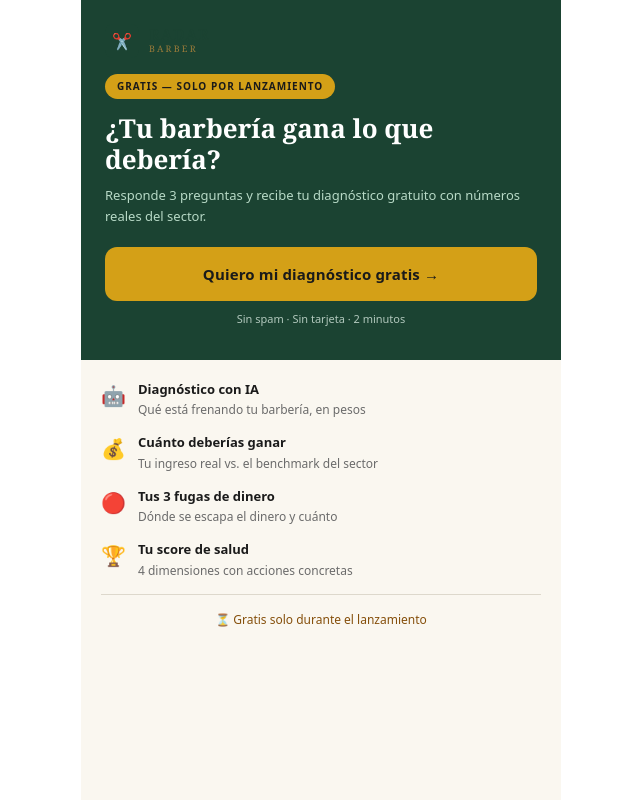
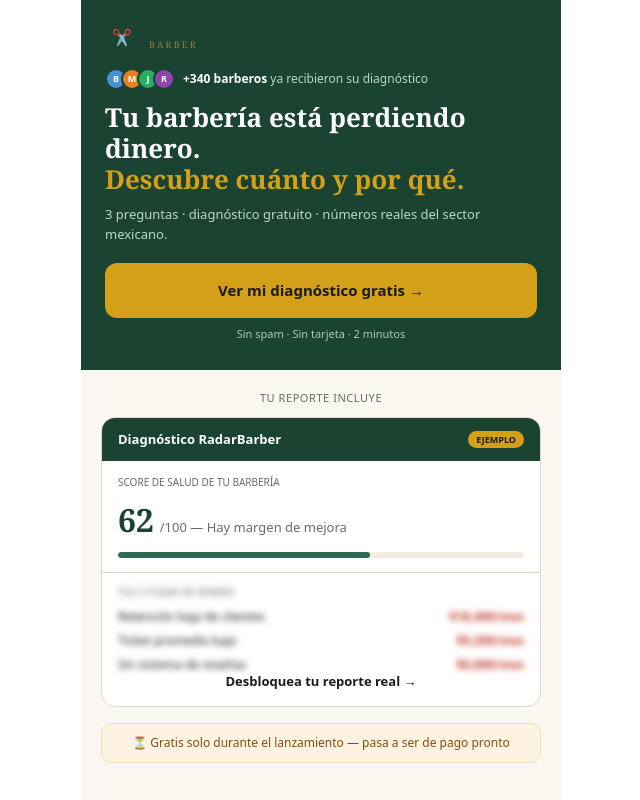
Before and after one commit to etorresborn-cmyk/radarbarber, a Next.js app: page / in a window 1280 px wide. Shown: the whole page, without its empty margins (319-959 px from the left). Built offline with nearby package versions, Linux system fonts and the light colour scheme.

Commit message:
feat: landing con prueba social y preview del reporte

```diff
--- a/app/page.jsx
+++ b/app/page.jsx
@@ -546,40 +546,56 @@ export default function Home() {
   // ── INICIO ───────────────────────────────────────────────────────────────────
   if (pantalla === "inicio") return (
     <div style={{ background: CREMA, minHeight: "100vh", fontFamily: "Georgia, serif", maxWidth: 480, margin: "0 auto", display: "flex", flexDirection: "column" }}>
-      {/* HERO — todo visible sin scroll en móvil */}
-      <div style={{ background: VERDE, padding: "24px 24px 32px", flex: "none" }}>
+      <div style={{ background: VERDE, padding: "20px 24px 28px", flex: "none" }}>
         <Logo />
-        <div style={{ background: "#D4A017", color: "#1A1A1A", fontSize: 10, fontWeight: 700, letterSpacing: "0.1em", fontFamily: "system-ui", padding: "5px 12px", borderRadius: 20, display: "inline-block", marginTop: 16, marginBottom: 14 }}>GRATIS — SOLO POR LANZAMIENTO</div>
-        <h1 style={{ color: BLANCO, fontSize: 26, fontWeight: 700, lineHeight: 1.2, margin: "0 0 10px", fontFamily: "Georgia, serif" }}>
-          ¿Tu barbería gana lo que debería?
+        <div style={{ display: "flex", alignItems: "center", gap: 8, marginTop: 14, marginBottom: 12 }}>
+          <div style={{ display: "flex" }}>
+            {["#4A90D9","#E67E22","#27AE60","#8E44AD"].map((c, i) => (
+              <div key={i} style={{ width: 22, height: 22, borderRadius: "50%", background: c, border: "2px solid #1B4332", marginLeft: i > 0 ? -6 : 0, fontSize: 9, color: "#fff", display: "flex", alignItems: "center", justifyContent: "center", fontFamily: "system-ui", fontWeight: 700 }}>{["B","M","J","R"][i]}</div>
+            ))}
+          </div>
+          <span style={{ color: VERDE_CLARO, fontSize: 12, fontFamily: "system-ui" }}><strong style={{ color: BLANCO }}>+340 barberos</strong> ya recibieron su diagnóstico</span>
+        </div>
+        <h1 style={{ color: BLANCO, fontSize: 26, fontWeight: 700, lineHeight: 1.2, margin: "0 0 8px", fontFamily: "Georgia, serif" }}>
+          Tu barbería está perdiendo dinero.<br /><span style={{ color: "#D4A017" }}>Descubre cuánto y por qué.</span>
         </h1>
-        <p style={{ color: VERDE_CLARO, fontSize: 13, lineHeight: 1.6, margin: "0 0 20px", fontFamily: "system-ui" }}>
-          Responde 3 preguntas y recibe tu diagnóstico gratuito con números reales del sector.
-        </p>
-        <button onClick={() => { track("cta_landing_click"); setPantalla("formulario"); }} style={{ width: "100%", background: "#D4A017", color: "#1A1A1A", border: "none", borderRadius: 12, padding: "16px", fontSize: 15, fontWeight: 700, cursor: "pointer", fontFamily: "system-ui", letterSpacing: "0.01em" }}>
-          Quiero mi diagnóstico gratis →
-        </button>
-        <p style={{ color: VERDE_SUAVE, fontSize: 11, textAlign: "center", marginTop: 10, fontFamily: "system-ui", opacity: 0.8 }}>Sin spam · Sin tarjeta · 2 minutos</p>
+        <p style={{ color: VERDE_CLARO, fontSize: 13, lineHeight: 1.6, margin: "0 0 18px", fontFamily: "system-ui" }}>3 preguntas · diagnóstico gratuito · números reales del sector mexicano.</p>
+        <button onClick={() => { track("cta_landing_click"); setPantalla("formulario"); }} style={{ width: "100%", background: "#D4A017", color: "#1A1A1A", border: "none", borderRadius: 12, padding: "16px", fontSize: 15, fontWeight: 700, cursor: "pointer", fontFamily: "system-ui" }}>Ver mi diagnóstico gratis →</button>
+        <p style={{ color: VERDE_SUAVE, fontSize: 11, textAlign: "center", marginTop: 8, fontFamily: "system-ui", opacity: 0.8 }}>Sin spam · Sin tarjeta · 2 minutos</p>
       </div>
-      {/* BENEFICIOS — debajo del fold, para quien quiere saber más */}
-      <div style={{ padding: "20px 20px 24px" }}>
-        {[
-          ["🤖", "Diagnóstico con IA", "Qué está frenando tu barbería, en pesos"],
-          ["💰", "Cuánto deberías ganar", "Tu ingreso real vs. el benchmark del sector"],
-          ["🔴", "Tus 3 fugas de dinero", "Dónde se escapa el dinero y cuánto"],
-          ["🏆", "Tu score de salud", "4 dimensiones con acciones concretas"],
-        ].map(([ic, t, d]) => (
-          <div key={t} style={{ display: "flex", gap: 12, marginBottom: 14, alignItems: "flex-start" }}>
-            <div style={{ fontSize: 20, flexShrink: 0, marginTop: 1 }}>{ic}</div>
-            <div>
-              <div style={{ color: CARBON, fontSize: 13, fontWeight: 700, fontFamily: "system-ui", marginBottom: 2 }}>{t}</div>
-              <div style={{ color: GRIS, fontSize: 12, lineHeight: 1.5, fontFamily: "system-ui" }}>{d}</div>
+      <div style={{ padding: "20px 20px 0" }}>
+        <div style={{ color: GRIS, fontSize: 11, fontFamily: "system-ui", textAlign: "center", marginBottom: 10, letterSpacing: "0.05em", textTransform: "uppercase" }}>Tu reporte incluye</div>
+        <div style={{ background: BLANCO, borderRadius: 14, border: `1px solid ${GRIS_BORDE}`, overflow: "hidden", marginBottom: 16 }}>
+          <div style={{ background: VERDE, padding: "12px 16px", display: "flex", justifyContent: "space-between", alignItems: "center" }}>
+            <span style={{ color: BLANCO, fontSize: 13, fontWeight: 700, fontFamily: "system-ui" }}>Diagnóstico RadarBarber</span>
+            <span style={{ background: "#D4A017", color: "#1A1A1A", fontSize: 9, fontWeight: 700, fontFamily: "system-ui", padding: "2px 8px", borderRadius: 10 }}>EJEMPLO</span>
+          </div>
+          <div style={{ padding: "14px 16px", borderBottom: `1px solid ${GRIS_BORDE}` }}>
+            <div style={{ color: GRIS, fontSize: 10, fontFamily: "system-ui", marginBottom: 6 }}>SCORE DE SALUD DE TU BARBERÍA</div>
+            <div style={{ display: "flex", alignItems: "baseline", gap: 6 }}>
+              <span style={{ color: VERDE, fontSize: 32, fontWeight: 700, fontFamily: "Georgia, serif" }}>62</span>
+              <span style={{ color: GRIS, fontSize: 13, fontFamily: "system-ui" }}>/100 — Hay margen de mejora</span>
+            </div>
+            <div style={{ background: CREMA2, borderRadius: 6, height: 6, marginTop: 8, overflow: "hidden" }}>
+              <div style={{ background: VERDE2, width: "62%", height: "100%", borderRadius: 6 }} />
             </div>
           </div>
-        ))}
-        <div style={{ borderTop: `1px solid ${GRIS_BORDE}`, paddingTop: 16, marginTop: 4, textAlign: "center", color: "#854F0B", fontSize: 12, fontFamily: "system-ui" }}>
-          ⏳ Gratis solo durante el lanzamiento
+          <div style={{ padding: "12px 16px", filter: "blur(3px)", userSelect: "none" }}>
+            <div style={{ color: GRIS, fontSize: 10, fontFamily: "system-ui", marginBottom: 8 }}>TUS 3 FUGAS DE DINERO</div>
+            {[["Retención baja de clientes","$18,400/mes"],["Ticket promedio bajo","$9,200/mes"],["Sin sistema de reseñas","$6,800/mes"]].map(([t, v]) => (
+              <div key={t} style={{ display: "flex", justifyContent: "space-between", marginBottom: 6 }}>
+                <span style={{ color: CARBON, fontSize: 12, fontFamily: "system-ui" }}>{t}</span>
+                <span style={{ color: "#C0392B", fontSize: 12, fontWeight: 700, fontFamily: "system-ui" }}>{v}</span>
+              </div>
+            ))}
+          </div>
+          <div style={{ padding: "0 16px 14px", textAlign: "center", marginTop: -20 }}>
+            <div style={{ color: CARBON, fontSize: 13, fontWeight: 700, fontFamily: "system-ui" }}>Desbloquea tu reporte real →</div>
+          </div>
         </div>
+      </div>
+      <div style={{ padding: "0 20px 24px" }}>
+        <div style={{ background: "#FEF3E2", border: "1px solid #F5DFB0", borderRadius: 10, padding: "10px 14px", textAlign: "center", color: "#854F0B", fontSize: 12, fontFamily: "system-ui" }}>⏳ Gratis solo durante el lanzamiento — pasa a ser de pago pronto</div>
       </div>
     </div>
   );
```
